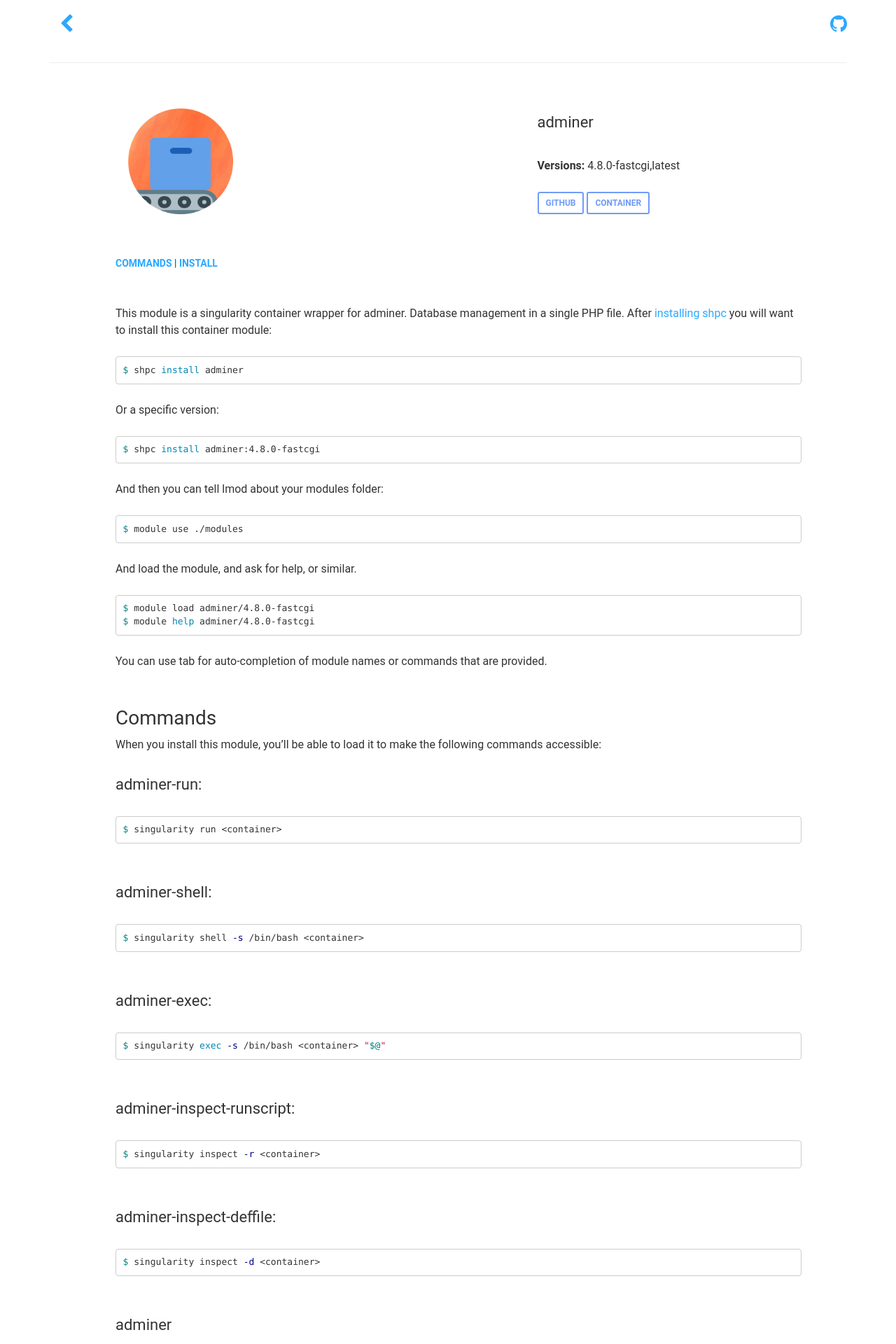
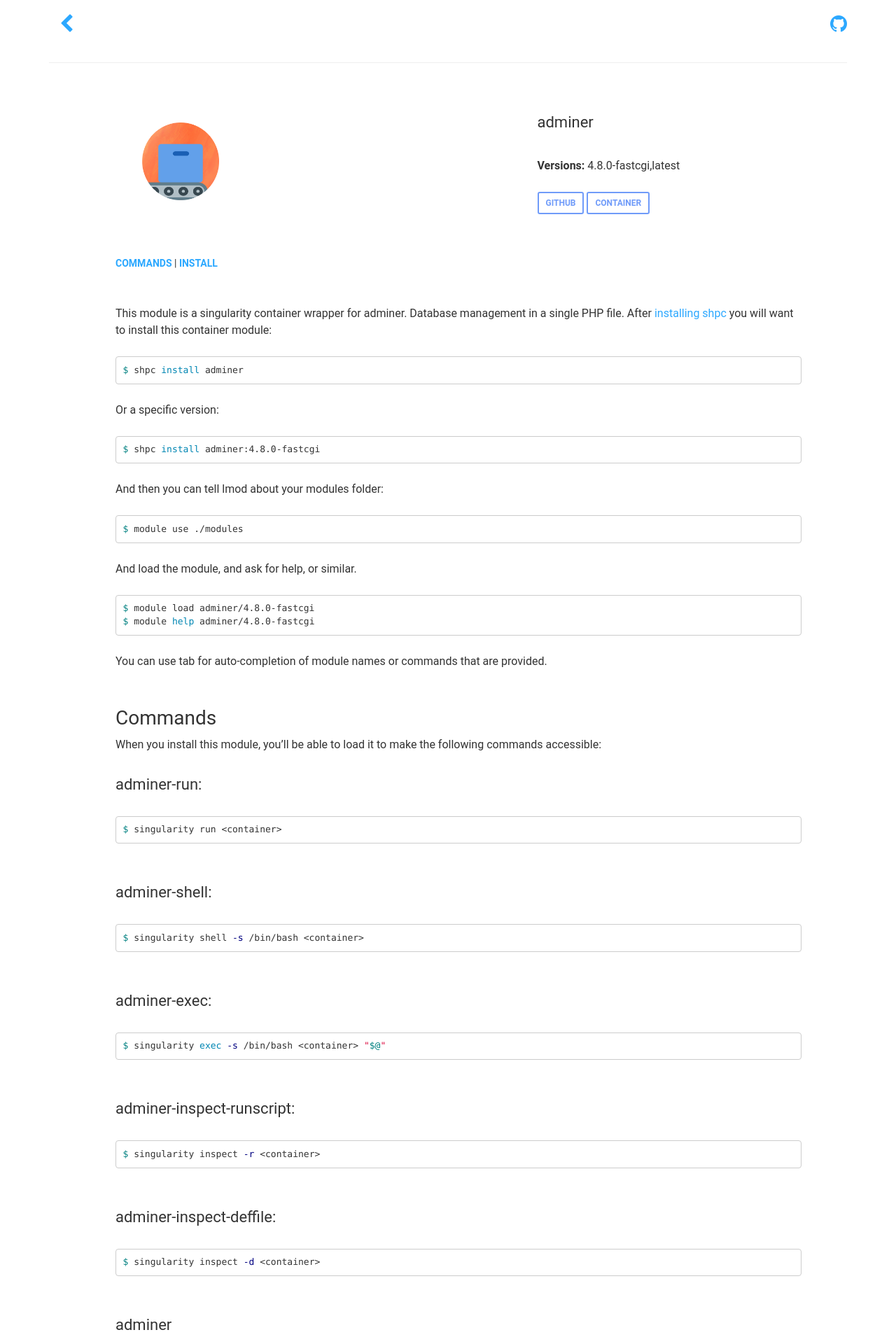
Before and after one commit to autamus/registry, a Jekyll site: the page built from _library/adminer.md, in a window 1280 px wide. Shown: the top 1920 px of the page at 70% size. Built offline with Jekyll 4.4.1, drawn with Linux system fonts in a browser that asks for light colours; nearby versions of some CDN libraries.

Commit message:
Update Image Padding

```diff
--- a/_layouts/container.html
+++ b/_layouts/container.html
@@ -7,7 +7,7 @@
         <div style="margin-top:25px" class="col-lg-5 col-lg-offset-1">
             <div class="spacing"></div>
             <a href="{{ site.baseurl }}"><img src="{{ site.baseurl }}/img/logo.png"
-                 style="float:left; width:150px"></span></a>
+                 style="float:left; padding: 20px; width:150px"></span></a>
         </div>
         <div class="col-lg-4 col-lg-offset-1">
             <div class="spacing"></div>
```
